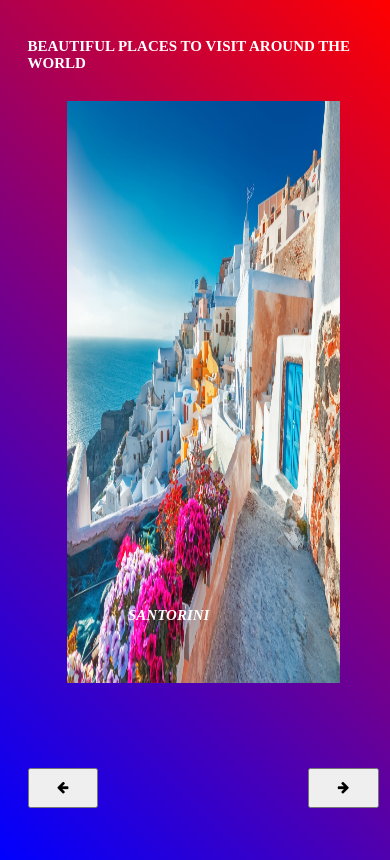
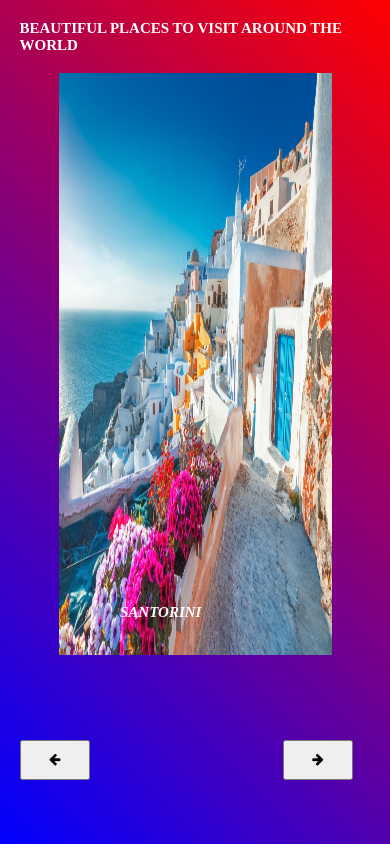
Before and after one commit to taryllngam/slideshow, a plain HTML site: page index.html in a window 390 px wide. Drawn offline with Linux system fonts and the light colour scheme.

Commit message:
added responsiveness to project

```diff
--- a/assets/styles/style.css
+++ b/assets/styles/style.css
@@ -1,18 +1,19 @@
 * {
-  /* padding: 0;
+  padding: 0;
   margin: 0;
-  box-sizing: border-box; */
+  box-sizing: border-box;
 }
 
 body {
   width: 100vw;
   height: 100vh;
   background: linear-gradient(45deg, blue, red);
+  overflow: none;
 }
 
 h1 {
   color: white;
-  padding: 2% 0;
+  padding: 2% 0 3%;
 }
 
 .container {
@@ -69,9 +70,7 @@ img {
   }
 
   img {
-    min-width: 200px;
-    min-height: 30vh;
-    margin: auto;
+    margin: 0 16%;
     transition: ease-in;
   }
 
@@ -85,7 +84,6 @@ img {
   .butons {
     display: flex;
     flex-direction: row;
-    /* justify-content: space-between; */
     padding: 0 5%;
   }
 
@@ -99,15 +97,15 @@ img {
     width: 20%;
     height: 40px;
     transform: translateY(0);
+    margin-right: 5%;
   }
 
   #display {
-    /* height: 10vh; */
     width: 50vw;
     color: #fff;
     font-size: 15px;
     font-style: italic;
-    transform: translateY(-90%);
+    transform: translateY(-60%);
     max-width: 150px;
   }
 }
```
